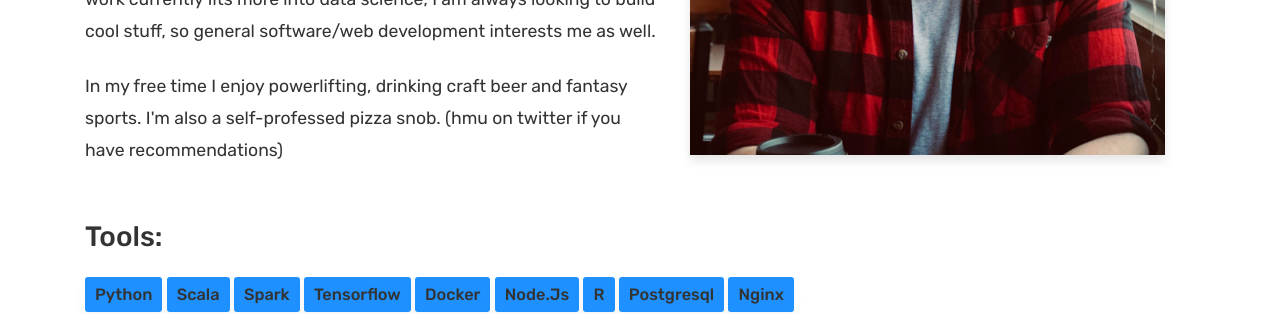
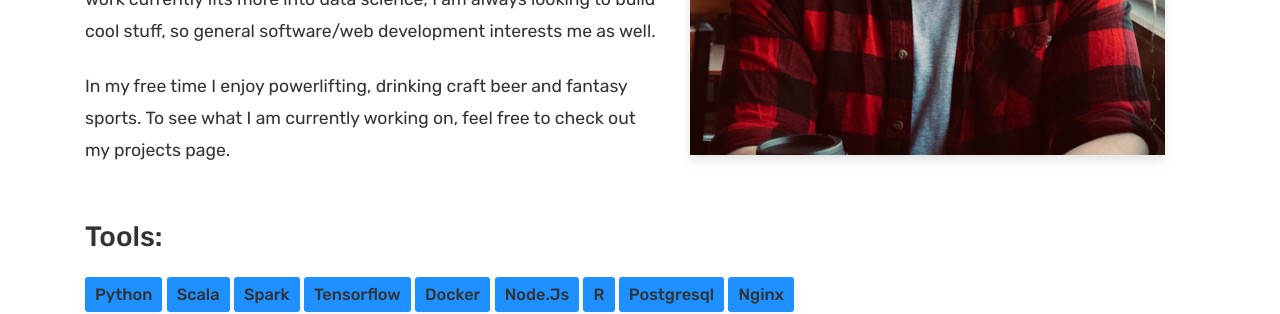
Before and after one commit to tomscolaro/blog, a Jekyll site: the page built from about.html, in a window 1280 px wide and 1215 px high. Shown: the part 581-895 px from the top of the window. Built offline with Jekyll 4.4.1, drawn with Linux system fonts in a browser that asks for light colours.

Commit message:
add pauls critiques

```diff
--- a/about.html
+++ b/about.html
@@ -21,7 +21,7 @@ title: About Me
   build cool stuff, so general software/web development interests me as well.
 </p>
 <p>
-  In my free time I enjoy powerlifting, drinking craft beer and fantasy sports. I'm also a self-professed pizza snob. (hmu on twitter if you have recommendations)
+  In my free time I enjoy powerlifting, drinking craft beer and fantasy sports. To see what I am currently working on, feel free to check out my projects page.
 </p>
 </div>
 
```
Also changed, not shown: assets/css/theme.css (+0 -7 lines).
